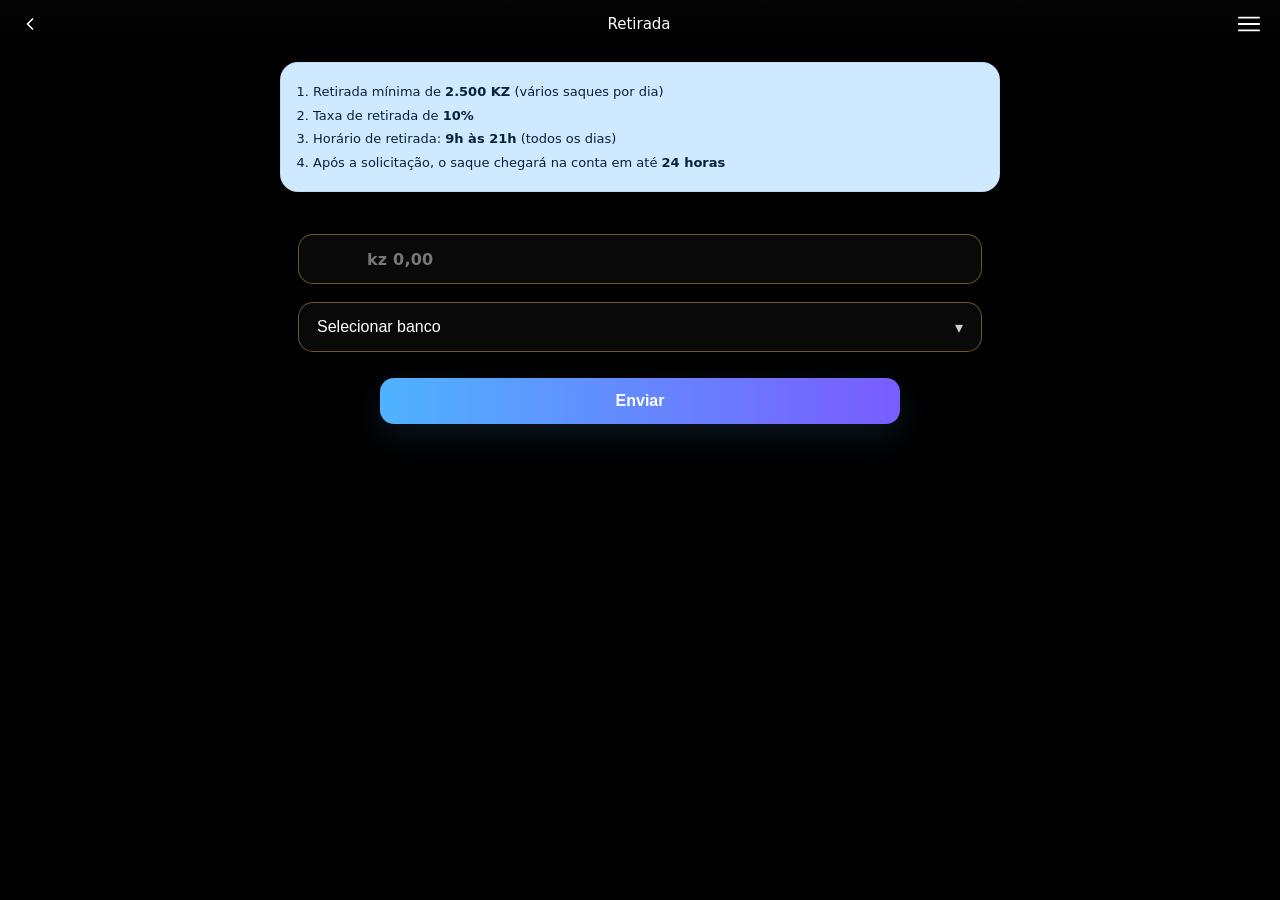
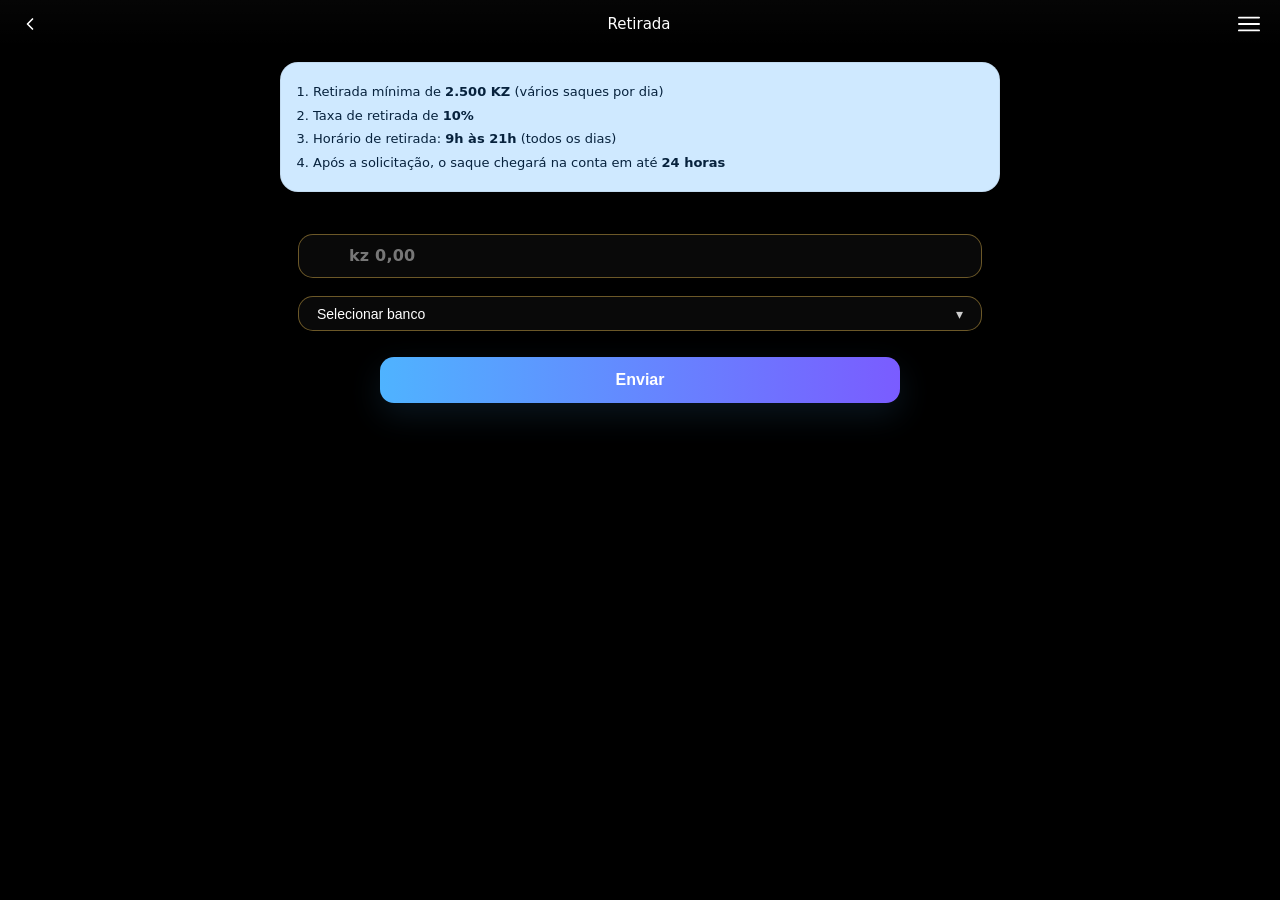

Update retirada.css

--- a/retirada.css
+++ b/retirada.css
@@ -101,12 +101,12 @@ display:none;
 }
 
 .bank-picker{
-height:50px;
+height:35px;
 padding:0 18px;
 border-radius:15px;
-border:1.6px solid rgba(216,174,73,.48);
+border:1px solid rgba(216,174,73,.48);
 background:#090909;
-font-size:16px;
+font-size:14px;
 font-weight:300;
 }
 
@@ -203,14 +203,14 @@ font-weight:300;
   }
 
 .value-area input{
-height:50px;
-padding-left:68px;
+height:35px;
+padding-left:50px;
 padding-right:18px;
 border-radius:15px;
-border:1.6px solid rgba(216,174,73,.48);
+border:1px solid rgba(216,174,73,.48);
 background:#090909;
-font-size:16px;
-font-weight:600;
+font-size:14px;
+font-weight:400;
 color:white;
 }
 .value-area .underline{
